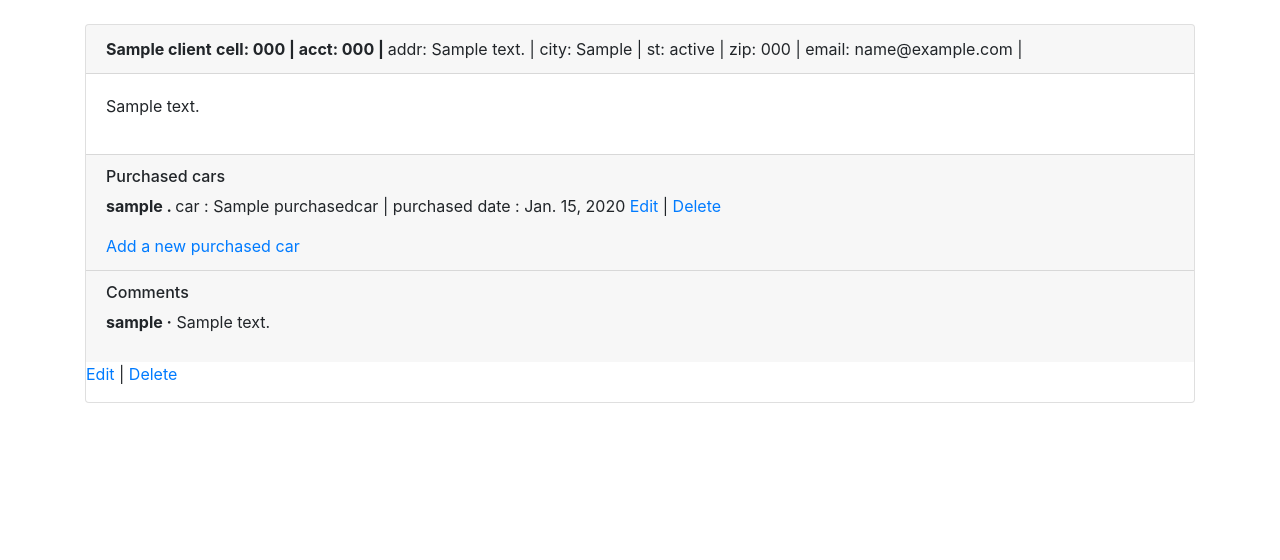
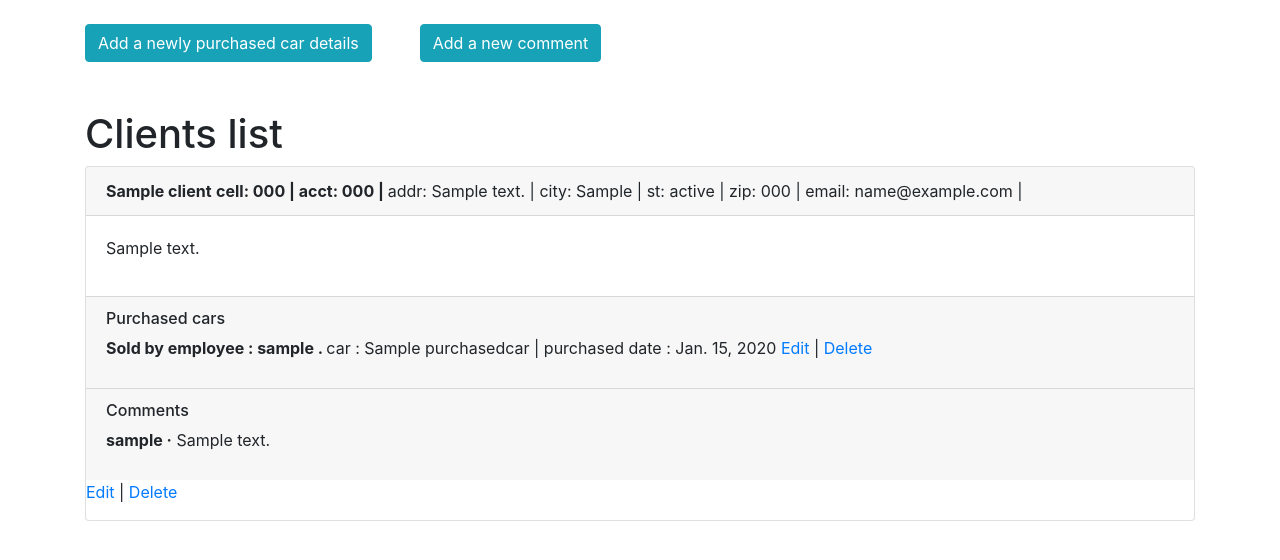
Before and after one commit to Shravya9506/Assignment1_Client_Management_System, a Django app: page /clients/ in a window 1280 px wide. Shown: the part 56-616 px from the top of the page. Run offline with Django 3.2, Linux system fonts and the light colour scheme; a user stored in the database is signed in; tables that the repository leaves empty hold one stand-in row (values such as "Sample post"); some libraries are stand-ins or nearby versions.

Commit message:
Added custom form to add comments
Added custom form to add comments outside admin panel.

```diff
--- a/clients/models.py
+++ b/clients/models.py
@@ -44,7 +44,7 @@ class Comment(models.Model):
         return self.comment
 
     def get_absolute_url(self):
-        return reverse('Client_list')
+        return reverse('client_list')
 
 class PurchasedCar(models.Model):
     client = models.ForeignKey(
--- a/clients/urls.py
+++ b/clients/urls.py
@@ -9,6 +9,7 @@ from .views import (
     PurchasedCarUpdateView,
     PurchasedCarDeleteView,
     PurchasedCarCreatView,
+    CommentCreateView
 )
 
 urlpatterns = [
@@ -24,5 +25,6 @@ urlpatterns = [
     path('purchasedCar/<int:pk>/edit/', PurchasedCarUpdateView.as_view(), name='purchasedCar_edit'),
     path('purchasedCar/<int:pk>/delete/', PurchasedCarDeleteView.as_view(), name='purchasedCar_delete'),
     path('purchasedCar/new/', PurchasedCarCreatView.as_view(), name='purchasedCar_new'),
+    path('comment/new/', CommentCreateView.as_view(), name='comment_new')
 
 ]
--- a/clients/views.py
+++ b/clients/views.py
@@ -2,7 +2,7 @@ from django.contrib.auth.mixins import LoginRequiredMixin
 from django.views.generic.edit import UpdateView, DeleteView, CreateView
 from django.views.generic import ListView, DetailView
 from .models import models
-from .models import Client, PurchasedCar
+from .models import Client, Comment, PurchasedCar
 from django.urls import reverse_lazy
 
 class ClientListView(LoginRequiredMixin, ListView):
@@ -53,3 +53,13 @@ class PurchasedCarCreatView(LoginRequiredMixin, CreateView):
     def form_valid(self, form):
         form.instance.author = self.request.user
         return super().form_valid(form)
+
+class CommentCreateView(LoginRequiredMixin, CreateView):
+    model = Comment
+    fields = ('client', 'comment', 'author')
+    template_name = 'Comment_new.html'
+    login_url = 'login'
+
+    def form_valid(self, form):
+        form.instance.author = self.request.user
+        return super().form_valid(form)
--- a/templates/client_list.html
+++ b/templates/client_list.html
@@ -4,6 +4,8 @@
 {% block title %}Clients{% endblock title %}
 
 {% block content %}
+    <div class="d-flex flex-row"><a class="btn btn-info" type="button" href="{% url 'purchasedCar_new' %}">Add a newly purchased car details</a><button class="btn btn-info ml-5" href="{% url 'comment_new' %}">Add a new comment</button></div></br></br>
+    <h1>Clients list</h1>
   {% for client in object_list %}
     <div class="card">
       <div class="card-header">
@@ -25,11 +27,10 @@
         <h6>Purchased cars</h6>
         {% for purchasedCar in client.purchasedCar.all %}
           <p>
-              <span class="font-weight-bold">{{ purchasedCar.soldBy }} . </span>car : {{ purchasedCar.carName }} | purchased date : {{ purchasedCar.purchaseDate }}
+              <span class="font-weight-bold">Sold by employee : {{ purchasedCar.soldBy }} . </span>car : {{ purchasedCar.carName }} | purchased date : {{ purchasedCar.purchaseDate }}
               <span> <a href="{% url 'purchasedCar_edit' purchasedCar.pk %}">Edit</a> | <a href="{% url 'purchasedCar_delete' purchasedCar.pk%}">Delete</a></span></br>
           </p>
         {% endfor %}
-        <a href="{% url 'purchasedCar_new' %}">Add a new purchased car</a>
       </div>
       <div class="card-footer">
           <h6>Comments</h6>
```
Also changed, not shown: templates/comment_new.html (added, +12 -0 lines).
